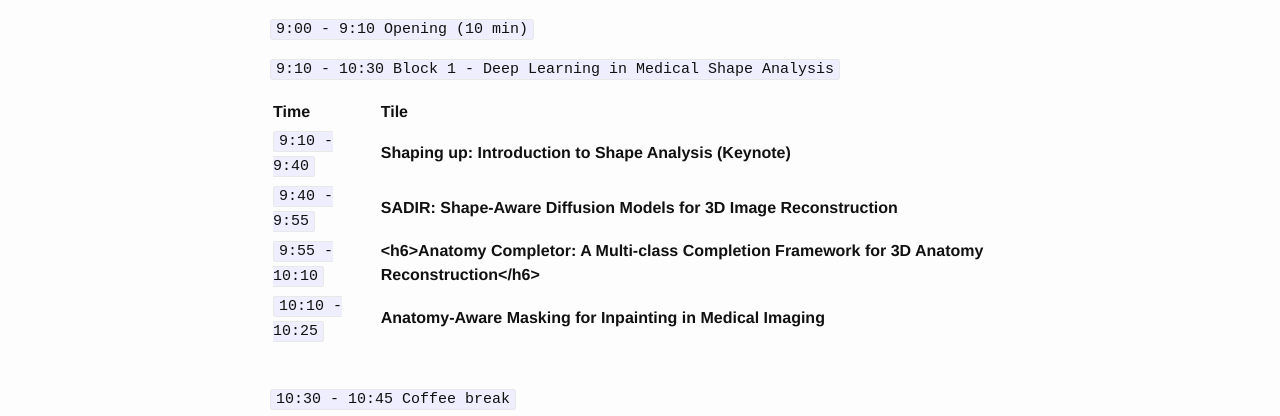
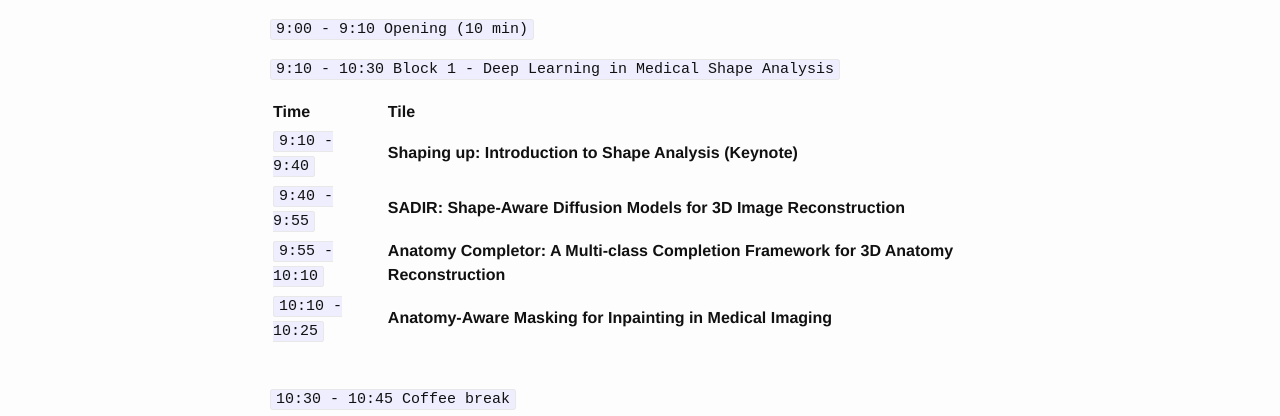
Before and after one commit to shapemi/shapemi.github.io, a Jekyll site: the page built from program/index.md, in a window 1280 px wide. Shown: the part 315-731 px from the top of the page. Built offline with Jekyll 4.4.1, drawn with Linux system fonts in a browser that asks for light colours; our own code applies the rules of GitHub Pages for plain Markdown files.

````diff
--- a/program/index.md
+++ b/program/index.md
@@ -16,7 +16,7 @@
 |:--------------|:-----------------------------------|
 | ```9:10  - 9:40```  |     **Shaping up: Introduction to Shape Analysis (Keynote)**      |
 | ```9:40  - 9:55```  | **SADIR: Shape-Aware Diffusion Models for 3D Image Reconstruction**                     |
-| ```9:55  - 10:10``` | **<h6>Anatomy Completor: A Multi-class Completion Framework for 3D Anatomy Reconstruction</h6>** &nbsp;&nbsp;&nbsp;&nbsp;&nbsp;&nbsp;&nbsp;&nbsp;&nbsp;&nbsp;&nbsp;&nbsp;&nbsp;&nbsp;&nbsp;&nbsp;&nbsp;&nbsp; |
+| ```9:55  - 10:10``` | **Anatomy Completor: A Multi-class Completion Framework for 3D Anatomy Reconstruction** &nbsp;&nbsp;&nbsp;&nbsp;&nbsp;&nbsp;&nbsp;&nbsp;&nbsp;&nbsp;&nbsp;&nbsp;&nbsp;&nbsp;&nbsp;&nbsp;&nbsp;&nbsp; |
 | ```10:10 - 10:25``` | **Anatomy-Aware Masking for Inpainting in Medical Imaging**                             |
 
 <br>
````
